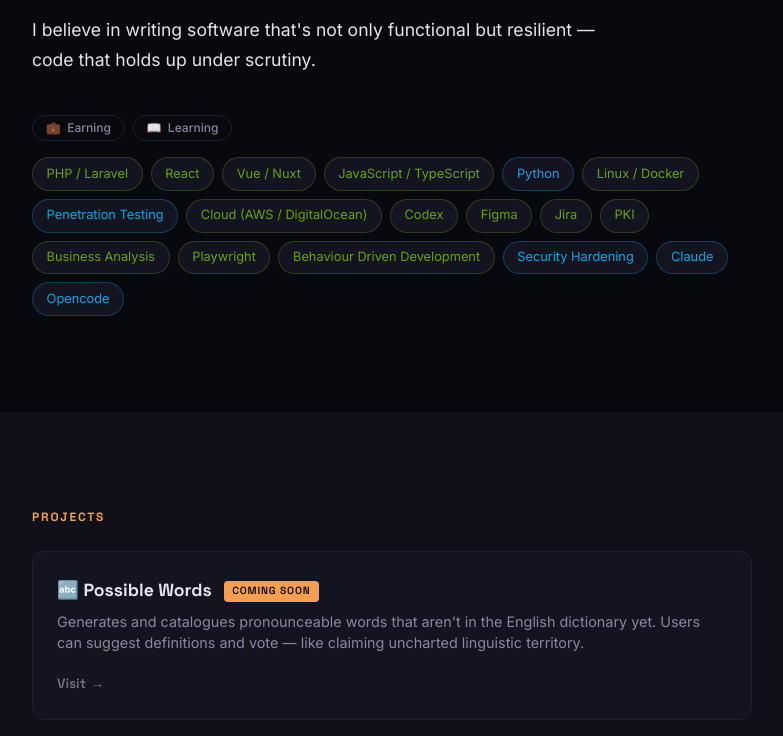
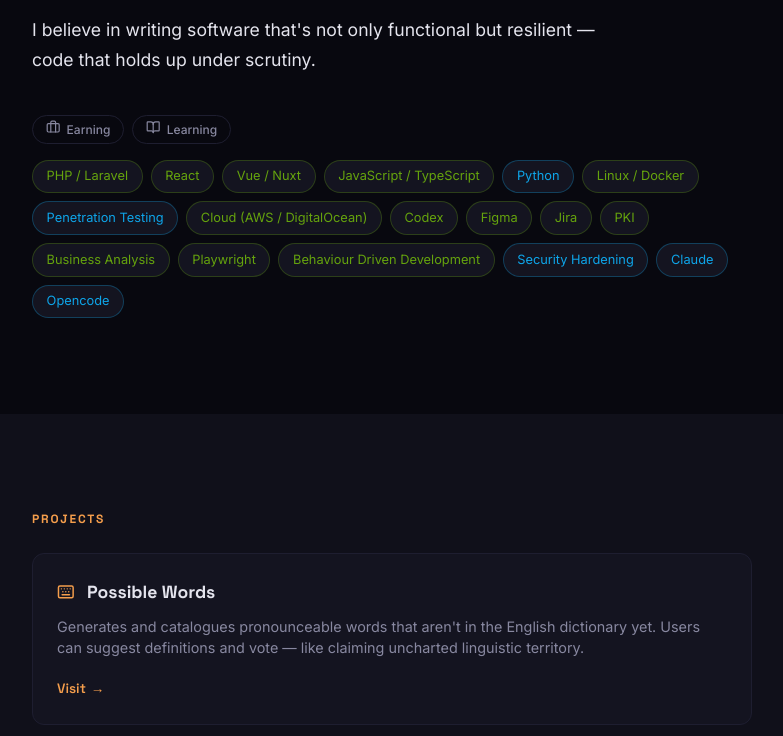
Before and after one commit to jimtaylor123/personal-site, a Vue app: page / in a window 1280 px wide. Shown: the part 1060-1796 px from the top of the page, without its empty margins (248-1031 px from the left). Built offline with nearby package versions, Linux system fonts and the light colour scheme.

Commit message:
feat: replace emojis with Lucide SVG icons and add Nietzsche quote to personal page

```diff
--- a/package.json
+++ b/package.json
@@ -13,6 +13,7 @@
   },
   "dependencies": {
     "leaflet": "^1.9.4",
+    "lucide-vue-next": "^1.0.0",
     "vue": "^3.5.0",
     "vue-router": "^4.6.4"
   },
--- a/src/components/AboutSection.vue
+++ b/src/components/AboutSection.vue
@@ -1,5 +1,6 @@
 <script setup>
 import { ref, computed } from 'vue'
+import { Briefcase, BookOpen } from 'lucide-vue-next'
 
 const tech = [
   { label: 'PHP / Laravel', category: 'earning' },
@@ -41,7 +42,7 @@ function setFilter(cat) {
       <div class="about-content">
         <p class="about-text">
           Full stack developer focused on Laravel and Vue, with a deep
-          interest in cybersecurity. I build clean, secure applications
+          interest in cybersecurity and Agentic development. I build clean, secure applications
           and spend my free time studying system hardening, network
           security, and offensive-defense tooling.
         </p>
@@ -56,14 +57,14 @@ function setFilter(cat) {
           :class="{ active: filter === 'earning' }"
           @click="setFilter('earning')"
         >
-          <span aria-hidden="true">💼</span> Earning
+          <span aria-hidden="true"><Briefcase /></span> Earning
         </button>
         <button
           class="filter-btn learning"
           :class="{ active: filter === 'learning' }"
           @click="setFilter('learning')"
         >
-          <span aria-hidden="true">📖</span> Learning
+          <span aria-hidden="true"><BookOpen /></span> Learning
         </button>
       </div>
       <ul class="tech-list">
@@ -134,6 +135,11 @@ function setFilter(cat) {
   transition: border-color 0.2s, background-color 0.2s, color 0.2s;
 }
 
+.filter-btn :deep(svg) {
+  width: 0.9rem;
+  height: 0.9rem;
+}
+
 .filter-btn.earning {
   background: transparent;
   color: var(--color-text-muted);
--- a/src/components/ProjectsSection.vue
+++ b/src/components/ProjectsSection.vue
@@ -1,24 +1,25 @@
 <script setup>
+import { Keyboard, Salad, Egg } from 'lucide-vue-next'
+
 const projects = [
   {
     title: 'Possible Words',
     description: 'Generates and catalogues pronounceable words that aren\'t in the English dictionary yet. Users can suggest definitions and vote — like claiming uncharted linguistic territory.',
     url: 'https://possiblewords.jimtaylor.space',
-    emoji: '🔤',
-    status: 'Coming Soon',
+    icon: Keyboard,
   },
   {
     title: 'Slow Carb Randomizer',
     description: 'A mobile app that generates random food combinations following the slow carb diet popularised by Tim Ferriss. No thinking, just eating.',
     url: 'https://slowcarbrandomizer.jimtaylor.space',
-    emoji: '🥗',
+    icon: Salad,
     status: 'Coming Soon',
   },
   {
     title: 'REGGULAR',
     description: 'A SaaS app for running an egg delivery business — customer ordering, admin dashboards, route planning, and subscription management all in one place.',
     url: 'https://reggular.jimtaylor.space',
-    emoji: '🥚',
+    icon: Egg,
     status: 'Coming Soon',
   },
 ]
@@ -31,7 +32,7 @@ const projects = [
       <div class="project-grid">
         <article v-for="p in projects" :key="p.title" class="project-card">
           <h3 class="project-title">
-            <span aria-hidden="true">{{ p.emoji }}</span>
+            <span class="project-icon" aria-hidden="true"><component :is="p.icon" /></span>
             {{ p.title }}
             <span v-if="p.status" class="status-badge">{{ p.status }}</span>
           </h3>
@@ -112,6 +113,18 @@ const projects = [
   color: var(--color-text);
 }
 
+.project-icon {
+  display: inline-block;
+  vertical-align: -0.15em;
+  margin-right: 0.5rem;
+  color: var(--color-accent);
+}
+
+.project-icon svg {
+  width: 1.1rem;
+  height: 1.1rem;
+}
+
 .project-desc {
   font-size: 0.9rem;
   color: var(--color-text-muted);
--- a/src/pages/PersonalPage.vue
+++ b/src/pages/PersonalPage.vue
@@ -2,6 +2,7 @@
 import { ref, onMounted, watch, nextTick } from 'vue'
 import L from 'leaflet'
 import 'leaflet/dist/leaflet.css'
+import { Pencil, BookOpen, Footprints, Building2 } from 'lucide-vue-next'
 import SiteFooter from '../components/SiteFooter.vue'
 import { useTheme } from '../composables/useTheme'
 
@@ -126,28 +127,28 @@ watch(theme, () => {
         <h2 class="section-label">Hobbies</h2>
         <ul class="hobby-list">
           <li class="hobby-item">
-            <span class="hobby-emoji" aria-hidden="true">✏️</span>
+            <span class="hobby-emoji" aria-hidden="true"><Pencil /></span>
             <div>
               <span class="hobby-name">Cryptic Crosswords</span>
               <span class="hobby-desc">Guardian, Times &amp; Telegraph, usually with a coffee</span>
             </div>
           </li>
           <li class="hobby-item">
-            <span class="hobby-emoji" aria-hidden="true">📚</span>
+            <span class="hobby-emoji" aria-hidden="true"><BookOpen /></span>
             <div>
               <span class="hobby-name">Fiction</span>
               <span class="hobby-desc">Reading mostly — literary, sci-fi, and the odd thriller</span>
             </div>
           </li>
           <li class="hobby-item">
-            <span class="hobby-emoji" aria-hidden="true">🥾</span>
+            <span class="hobby-emoji" aria-hidden="true"><Footprints /></span>
             <div>
               <span class="hobby-name">Hill Walking</span>
               <span class="hobby-desc">The Lake District, the Dales, and Pendle Hill on a Sunday</span>
             </div>
           </li>
           <li class="hobby-item">
-            <span class="hobby-emoji" aria-hidden="true">🌆</span>
+            <span class="hobby-emoji" aria-hidden="true"><Building2 /></span>
             <div>
               <span class="hobby-name">Manchester</span>
               <span class="hobby-desc">Great music, great food, great vibe</span>
@@ -161,11 +162,15 @@ watch(theme, () => {
       <div class="section-inner">
         <h2 class="section-label">Church</h2>
         <p class="personal-text">
-          I'm a committed Christian — I believe Jesus is returning soon, and pray and read the bible daily. I am part of the congregation at Holden Chapel
-          <a href="https://www.holdenchapel.org.uk/" target="_blank" rel="noopener">find out more here</a>.
+          I'm a committed Christian — I believe Jesus is returning soon, and pray and read the bible daily. I am part of the congregation at
+          <a href="https://www.holdenchapel.org.uk/" target="_blank" rel="noopener">Holden Chapel</a>.
           <br><br>
           I did a Theology degree at Oxford University to try and test and develop my faith. I remained convinced that the Bible is the word of God.
         </p>
+        <blockquote class="faith-quote">
+          "What does not kill me makes me stronger."
+          <cite>— Friedrich Nietzsche</cite>
+        </blockquote>
       </div>
     </section>
 
@@ -249,6 +254,24 @@ watch(theme, () => {
   text-decoration: underline;
 }
 
+.faith-quote {
+  margin: 1.25rem 0 0;
+  padding-left: 1rem;
+  border-left: 2px solid var(--color-accent);
+  font-style: italic;
+  color: var(--color-text-muted);
+  font-size: 0.95rem;
+  line-height: 1.6;
+}
+
+.faith-quote cite {
+  display: block;
+  margin-top: 0.25rem;
+  font-style: normal;
+  font-size: 0.8rem;
+  color: var(--color-accent);
+}
+
 .hobby-list {
   list-style: none;
   display: flex;
@@ -258,14 +281,18 @@ watch(theme, () => {
 
 .hobby-item {
   display: flex;
-  align-items: flex-start;
+  align-items: center;
   gap: 0.75rem;
 }
 
 .hobby-emoji {
-  font-size: 1.25rem;
+  color: var(--color-accent);
   flex-shrink: 0;
-  margin-top: 0.1rem;
+}
+
+.hobby-emoji svg {
+  width: 1.25rem;
+  height: 1.25rem;
 }
 
 .hobby-name {
```
Also changed, not shown: 1 other file (tests, documents, lock files or other folders).
